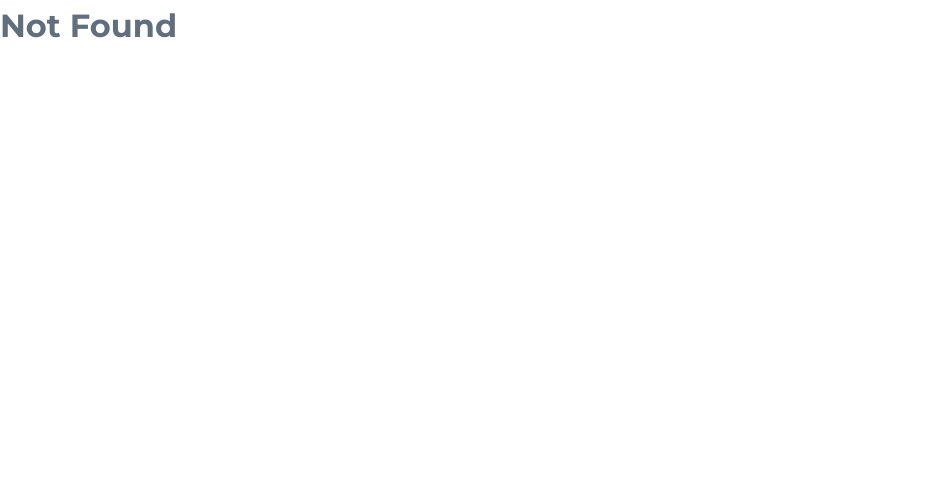
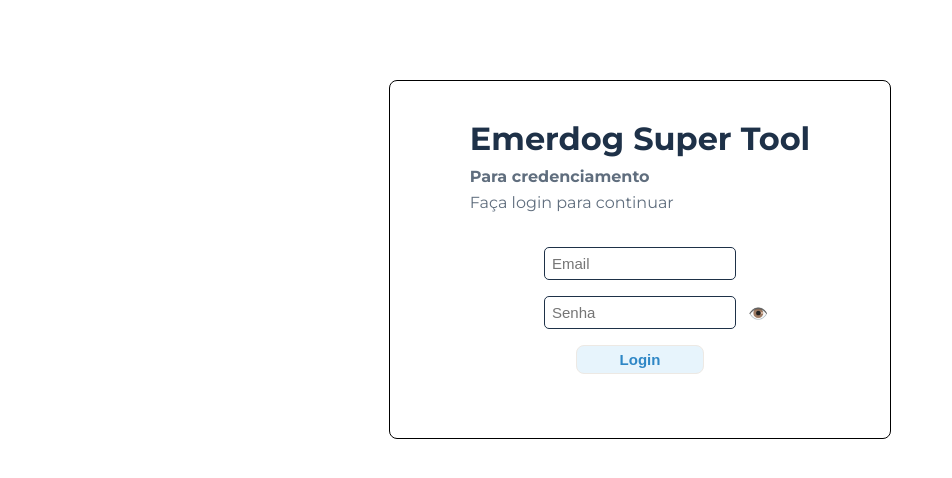
Before and after one commit to Pedro-Bossle/Emerdog_SFSC_SUPERTOOL, a React (Vite) app in the folder my-app/: page / in a window 1280 px wide. Shown: the top 478 px of the page, without its empty margins (0-952 px from the left). Built offline with nearby package versions, Linux system fonts and the light colour scheme; no server answers.

Commit message:
Home, login e cards

```diff
--- a/my-app/index.html
+++ b/my-app/index.html
@@ -5,7 +5,7 @@
   <meta charset="UTF-8" />
   <link rel="icon" type="image/svg+xml" href="/logo_E.png" />
   <meta name="viewport" content="width=device-width, initial-scale=1.0" />
-  <title>Emerdog Super Tool</title>
+  <title>Emerdog SFSC</title>
 </head>
 
 <body>
--- a/my-app/package.json
+++ b/my-app/package.json
@@ -10,7 +10,7 @@
     "preview": "vite preview"
   },
   "dependencies": {
-    "@supabase/supabase-js": "^2.104.0",
+    "@supabase/supabase-js": "^2.104.1",
     "react": "^19.2.4",
     "react-dom": "^19.2.4",
     "react-router-dom": "^7.14.0"
--- a/my-app/src/App.jsx
+++ b/my-app/src/App.jsx
@@ -2,23 +2,29 @@ import { BrowserRouter, Routes, Route } from 'react-router-dom';
 import Home from './pages/Home/Home';
 import Login from './pages/Login/Login';
 import Layout from './components/Layout/Layout';
+import PrivateRoute from './components/PrivateRoute/PrivateRoute'
 
 function App() {
   return (
     <BrowserRouter>
       <Routes>
         {/* Sem layout */}
-        <Route path="/login" element={<Login />} />
-
+        <Route path="/" element={<Login />} />
         {/* Com layout */}
         <Route element={<Layout />}>
-          <Route path="/home" element={<Home />} />
+          <Route
+            path="/home"
+            element={
+              <PrivateRoute>
+                <Home />
+              </PrivateRoute>
+            }
+          />
         </Route>
 
         <Route path="*" element={<h1>Not Found</h1>} />
       </Routes>
     </BrowserRouter>
-  );
+  )
 }
-
-export default App;
+export default App
--- a/my-app/src/components/Header/Header.css
+++ b/my-app/src/components/Header/Header.css
@@ -29,3 +29,11 @@
     color: var(--cinza-escuro);
     font-weight: 500;
 }
+
+.logout_button{
+    padding: 0.5em 2em;
+    color: var(--azul-escuro);
+    background-color: var(--azul-claro);
+    border: 1px solid var(--cinza-claro);
+    border-radius: 3px;
+}
--- a/my-app/src/components/Header/Header.jsx
+++ b/my-app/src/components/Header/Header.jsx
@@ -1,15 +1,39 @@
 import React from 'react'
 import "./Header.css"
 
+
+import { supabase } from '../../lib/supabase' // ajuste o caminho se necessário
+import { useNavigate } from 'react-router-dom'
+
+
+
 const Header = () => {
+    const navigate = useNavigate()
+    const handleLogout = async () => {
+        const { error } = await supabase.auth.signOut()
+        if (error) {
+            alert('Erro ao sair da sessão')
+            return
+        }
+        navigate('/', { replace: true })
+    }
+
+
+
+
+
     return (
         <header className='header'>
-            <nav  className='header_nav'>
+            <nav className='header_nav'>
                 <img src="./src/assets/Emerdog-logo-nav.svg" alt="A" className='logo logo_header' />
                 <a className='header_nav_link' href="/Home">Início</a>
                 <a className='header_nav_link' href="#">SuperTabela</a>
                 <a className='header_nav_link' href="#">Credenciamento</a>
                 <a className='header_nav_link' href="#">Formulário</a>
+                <a className='header_nav_link' href="#">Planos</a>
+                <a className='header_nav_link' href="#">Contratos</a>
+                <button className='logout_button' onClick={handleLogout}>Sair</button>
+
             </nav>
         </header>
     )
--- /dev/null
+++ b/my-app/src/components/PrivateRoute/PrivateRoute.jsx
@@ -0,0 +1,18 @@
+import { Navigate } from 'react-router-dom'
+import { useEffect, useState } from 'react'
+import { supabase } from '../../lib/supabase'
+
+const PrivateRoute = ({ children }) => {
+    const [session, setSession] = useState(undefined)
+
+    useEffect(() => {
+        supabase.auth.getSession().then(({ data }) => setSession(data.session))
+    }, [])
+
+    if (session === undefined) return <p>Carregando...</p>
+    if (!session) return <Navigate to="/login" replace />
+
+    return children
+}
+
+export default PrivateRoute
--- /dev/null
+++ b/my-app/src/lib/supabase.js
@@ -0,0 +1,6 @@
+import { createClient } from '@supabase/supabase-js'
+
+const supabaseUrl = import.meta.env.VITE_SUPABASE_URL
+const supabaseKey = import.meta.env.VITE_SUPABASE_PUBLISHABLE_KEY // ou VITE_SUPABASE_ANON_KEY
+
+export const supabase = createClient(supabaseUrl, supabaseKey)
--- a/my-app/src/pages/Home/Home.css
+++ b/my-app/src/pages/Home/Home.css
@@ -1,4 +1,53 @@
 .home {
     background-color: #ffff;
-    margin: 25em 1em;
+    margin: 1em 10em 2em 10em;
 }
+
+
+.home_cards_container {
+    margin: 2em 3em;
+    padding: 1em 2em 5em 2em;
+    display: grid;
+    grid-template-columns: repeat(3, 1fr);
+    border: 1px solid var(--cinza-claro);
+    box-shadow: 0 8px 24px rgba(0, 0, 0, 0.15);
+    border-top-left-radius: 20px;
+    border-bottom-right-radius: 20px;
+}
+
+.home_card {
+    display: grid;
+    grid-template-rows: auto 1fr auto;
+    padding: 1em;
+    border-top-left-radius: 20px;
+    border-bottom-right-radius: 20px;
+    background: #ffff;
+    border: 1px solid var(--cinza-claro);
+    margin: 12px;
+}
+
+.card_nome{
+    color: var(--azul-escuro);
+}
+
+.card_texto{
+    font-size: 18px;
+}
+
+.card_link{
+    text-decoration: none;
+    color: var(--azul-destaque);
+    background-color: var(--azul-claro);
+    text-align: center;
+    border-radius: 8px;
+    margin: 1em 5em ;
+}
+
+/*home_cards_container
+home_card
+card_nome
+card_texto
+card_link
+
+
+*/
--- a/my-app/src/pages/Home/Home.jsx
+++ b/my-app/src/pages/Home/Home.jsx
@@ -1,14 +1,87 @@
-import React from 'react'
-import "./Home.css"
+import React, { useEffect, useState } from 'react'
+import { supabase } from '../../lib/supabase'
+import './Home.css'
 
 const Home = () => {
-    return (
-        <div className='home'>
-            <h1>Olá "Usuário"</h1>
-            <p>Bem-vindo ao sistema de gerenciamento de procedimentos</p>
+  const [name, setName] = useState('Usuário')
+  const [loading, setLoading] = useState(true)
+
+  useEffect(() => {
+    const loadProfile = async () => {
+      const { data: userData, error: userError } = await supabase.auth.getUser()
+
+      if (userError || !userData?.user) {
+        setLoading(false)
+        return
+      }
+
+      const userId = userData.user.id
+
+      const { data: profiles, error: profileError } = await supabase
+        .from('profiles')
+        .select('name')
+        .eq('id', userId) // normalmente profiles.id = auth.users.id
+        .single()
+
+      if (!profileError && profiles?.name) {
+        setName(profiles.name)
+      }
+
+      setLoading(false)
+    }
+
+    loadProfile()
+  }, [])
+
+  return (
+    <div className='home'>
+      <div >
+        <h1>Olá {loading ? '...' : name}</h1>
+        <p>Bem-vindo ao Sistema Facilitador do Setor de Credenciamentos (SFSC)</p>
+      </div>
+
+      <div className='home_cards_container'>
+        <div className='home_card'>
+          <h2 className='card_nome'>Super Tabela</h2>
+          <p className='card_texto'>Gerencie as tabelas de preços dos seus procedimentos e as negociações com os parceiros;</p>
+          <a className='card_link' href="#">Conheça essa Ferramenta</a>
         </div>
 
-    )
+        <div className='home_card'>
+          <h2 className='card_nome'>Credenciamento</h2>
+          <p className='card_texto'>Mantenha o processo de credenciamento dos parceiros a um toque de distância;</p>
+          <a className='card_link' href="#">Conheça essa Ferramenta</a>
+        </div>
+
+        <div className='home_card'>
+          <h2 className='card_nome'>Formulário</h2>
+          <p className='card_texto'>Cadastre os perfis de veterinários de maneira rápida e fácil com apenas um link individual;</p>
+          <a className='card_link' href="#">Conheça essa Ferramenta</a>
+        </div>
+
+        <div className='home_card'>
+          <h2 className='card_nome'>Planos</h2>
+          <p className='card_texto'>Gerencie os planos, visualize as tabelas OnLine e edite-as sem necessidade de abrir o Canva;</p>
+          <a className='card_link' href="#">Conheça essa Ferramenta</a>
+        </div>
+
+        <div className='home_card'>
+          <h2 className='card_nome'>Contratos</h2>
+          <p className='card_texto'>Crie contratos de forma rápida e fácil, visualize os existentes e veja o status de cada um sem abrir o Clicksign (API);</p>
+          <a className='card_link' href="#">Conheça essa Ferramenta</a>
+        </div>
+
+        <div className='home_card'>
+          <h2 className='card_nome'>Em breve...</h2>
+          <p className='card_texto'>Em breve mais ferramentas serão adicionadas...</p>
+        </div>
+      </div>
+    </div>
+  )
 }
 
-export default Home;
+
+//pesquisar como integrar o Clicksign (API) na plataforma, se isso funcionar vai ser muito bom pra todo mundo.
+
+
+export default Home
--- a/my-app/src/pages/Login/Login.css
+++ b/my-app/src/pages/Login/Login.css
@@ -2,21 +2,68 @@
     align-items: center;
     display: flex;
     justify-content: center;
+    background: white;
 }
 
 .login_container {
     border: 1px solid black;
+    border-radius: 8px;
     margin: 5em;
-    padding: 5em;
+    padding: 2em 5em;
+    background-color: white;
+}
+
+.login_title {
+    color: var(--azul-escuro);
 }
 
 
-.login_form{
+.login_form {
     margin: 2em;
     display: flex;
-flex-direction: column;
-gap: 1em;
+    flex-direction: column;
+    gap: 1em;
+    align-items: center;
 }
+
+.login_input {
+    padding: 7px;
+    font-size: 15px;
+    border: 1px solid var(--azul-escuro);
+    border-radius: 5px;
+    width: 15vw;
+}
+
+.login_button {
+    width: 10vw;
+    padding: 5px;
+    font-size: 15px;
+    font-weight: 700;
+    background: var(--azul-claro);
+    color: var(--azul-destaque);
+    border: 1px solid var(--cinza-claro);
+    border-radius: 8px;
+    cursor: pointer;
+}
+
+.password_container {
+    position: relative;
+    width: 100%;
+    display: flex;
+    justify-content: center;
+}
+
+.toggle_password {
+    position: absolute;
+    right: 10px;
+    top: 50%;
+    transform: translateY(-50%);
+    background: none;
+    border: none;
+    cursor: pointer;
+    font-size: 16px;
+}
+
 
 /*login
     login_container
--- a/my-app/src/pages/Login/Login.jsx
+++ b/my-app/src/pages/Login/Login.jsx
@@ -1,20 +1,81 @@
-import React from 'react'
-import "./Login.css"
+import React, { useState } from 'react'
+import { useNavigate } from 'react-router-dom'
+import { supabase } from '../../lib/supabase'
+import './Login.css'
 
 const Login = () => {
+  const [showPassword, setShowPassword] = useState(false)
+  const [email, setEmail] = useState('')
+  const [password, setPassword] = useState('')
+  const [loading, setLoading] = useState(false)
+  const [errorMsg, setErrorMsg] = useState('')
+  const navigate = useNavigate()
+
+  const handleLogin = async (e) => {
+    e.preventDefault()
+    setErrorMsg('')
+    setLoading(true)
+
+    const { error } = await supabase.auth.signInWithPassword({
+      email,
+      password,
+    })
+
+    setLoading(false)
+
+    if (error) {
+      setErrorMsg('Email ou senha inválidos.')
+      return
+    }
+
+    navigate('/home')
+  }
+
   return (
     <div className='login'>
       <div className='login_container'>
         <h1 className='login_title'>Emerdog Super Tool</h1>
         <h4 className='login_subtitle'>Para credenciamento</h4>
         <p className='login_subtitle'>Faça login para continuar</p>
-                <form className='login_form'>
-                    <input className='login_input' type="email" placeholder="Email" />
-                    <input className='login_input' type="password" placeholder="Senha" />
-                    <button className='login_button' type="submit">Login</button>
+
+        <form className='login_form' onSubmit={handleLogin}>
+          <input
+            className='login_input'
+            type='email'
+            placeholder='Email'
+            value={email}
+            onChange={(e) => setEmail(e.target.value)}
+            required
+          />
+
+          <div className='password_container'>
+            <input
+              className='login_input'
+              type={showPassword ? 'text' : 'password'}
+              placeholder='Senha'
+              value={password}
+              onChange={(e) => setPassword(e.target.value)}
+              required
+            />
+
+            <button
+              type='button'
+              className='toggle_password'
+              onClick={() => setShowPassword(!showPassword)}
+            >
+              {showPassword ? '🙈' : '👁️'}
+            </button>
+          </div>
+
+          {errorMsg && <p>{errorMsg}</p>}
+
+          <button className='login_button' type='submit' disabled={loading}>
+            {loading ? 'Entrando...' : 'Login'}
+          </button>
         </form>
       </div>
     </div>
   )
 }
-export default Login;
+
+export default Login
```
Also changed, not shown: 2 other files (tests, documents, lock files or other folders). Lines whose indentation alone changed are shown as unchanged.
